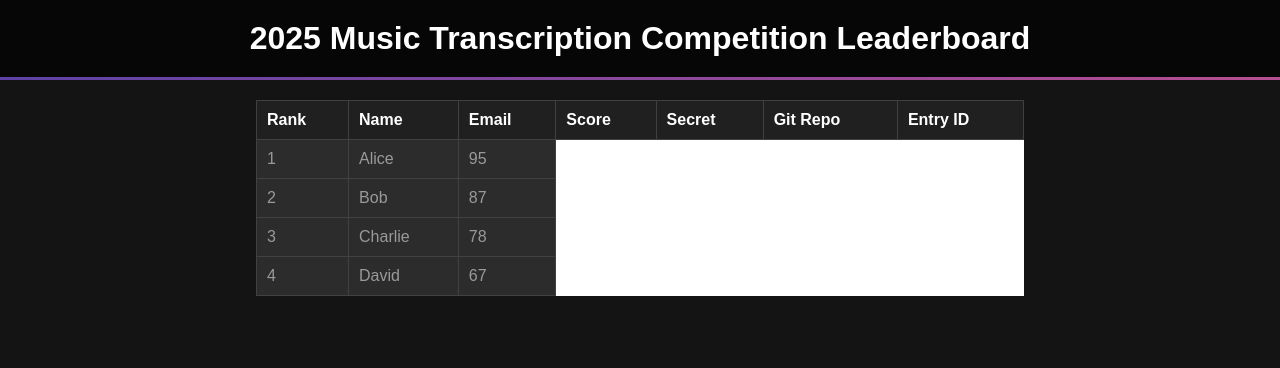
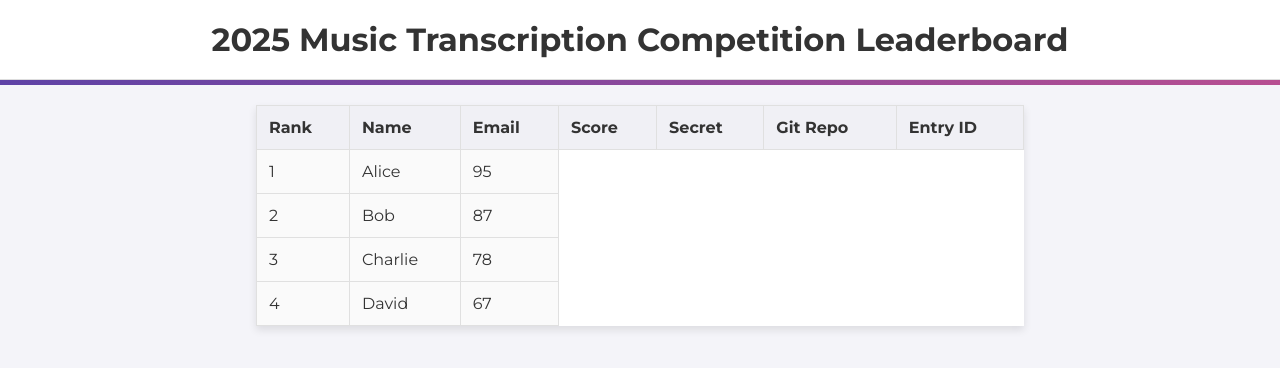
Before and after one commit to bryanyoo5433/AIM_Competition, a plain HTML site: page index.html in a window 1280 px wide. Drawn offline with Linux system fonts and the light colour scheme.

Commit message:
changed to light mode

```diff
--- a/styles.css
+++ b/styles.css
@@ -1,42 +1,47 @@
 * {
-  margin: 0;
-  padding: 0;
+    margin: 0;
+    padding: 0;
 }
 
 body {
-    font-family: Arial, sans-serif;
-    background-color: #141414;
+    font-family: 'Montserrat', sans-serif;
+    background-color: #f4f4f9;
+    color: #333;
+}
 
+#header {
+    background-color: #ffffff;
+    border-bottom: 1px solid #ddd;
 }
-#header {
-    background-color: #060606;
-}
+
 #leaderboard {
     width: 60%;
     margin: 20px auto;
     border-collapse: collapse;
-    background-color: white;
+    background-color: #ffffff;
+    box-shadow: 0 4px 8px rgba(0, 0, 0, 0.1);
 }
+
 #leaderboard th, #leaderboard td {
-    border: 1px solid #414141;
-    padding: 10px;
+    border: 1px solid #e0e0e0;
+    padding: 12px;
     text-align: left;
-    color: #9A9A9A;
-    background-color: #2C2C2C;
+    color: #333;
+    background-color: #fafafa;
 }
+
 #leaderboard th {
-    background-color: #202020;
-    color: white;
+    background-color: #f0f0f5;
+    color: #333;
 }
+
 .gradient-line {
-    height: 3px; /* Adjust the height to make it thin */
+    height: 5px;
     background-image: linear-gradient(to right, #5e42a6, #b74e91);
-
-    border: none; /* Remove any border */
 }
 
 h1 {
     text-align: center;
     padding: 20px 0;
-    color: white;
+    color: #333;
 }
```
